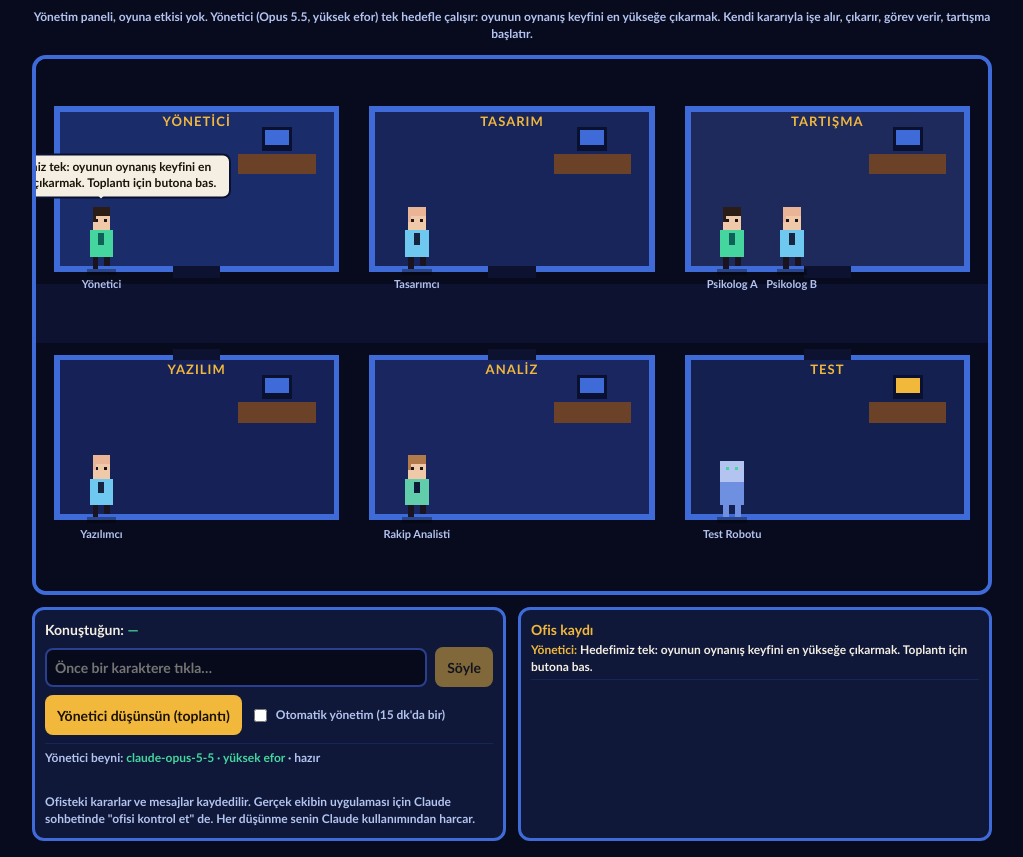
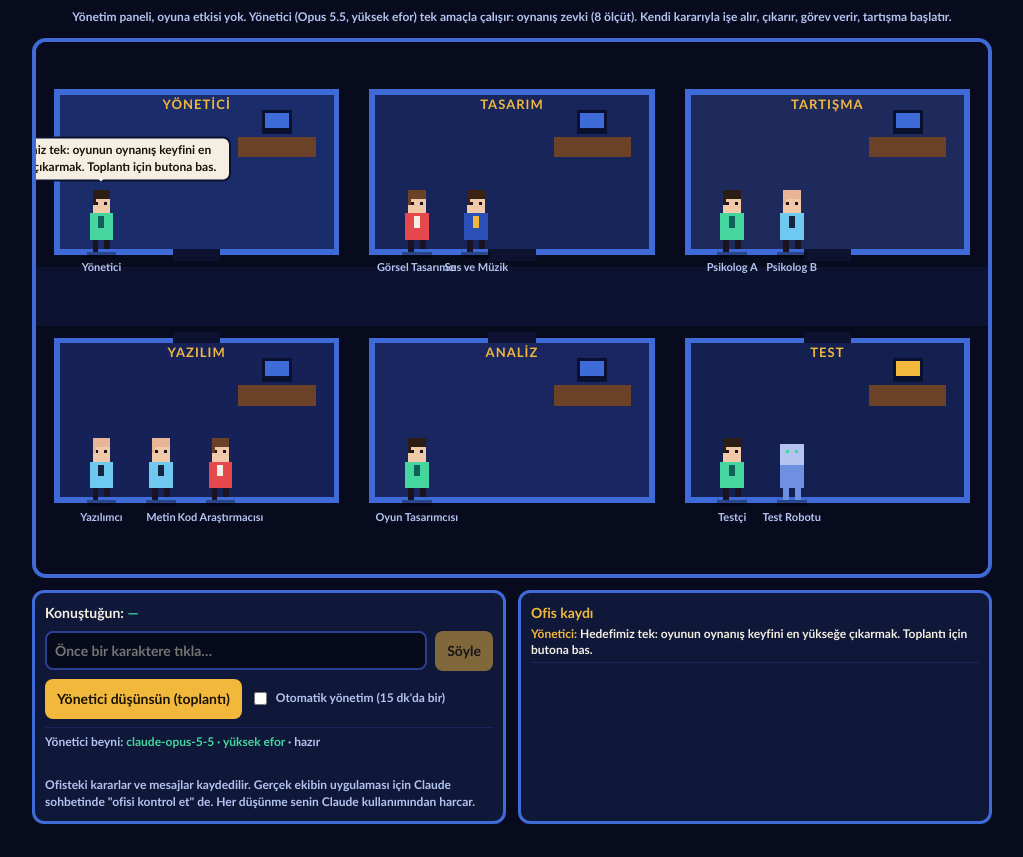
Before and after one commit to tunatnrkl/trader_cat, a plain HTML site: page ofis/index.html in a window 1280 px wide. Shown: the part 44-901 px from the top of the page, without its empty margins (128-1151 px from the left). Drawn offline with Linux system fonts and the light colour scheme.

Commit message:
Yaşayan ofis: yönetici hafızası (ofis/*.md), yeni ekip ve yetki kuralı, ofis sayfası 8 ölçüt
Co-Authored-By: Claude Opus 5.5 <noreply@anthropic.com>
Claude-Session: https://claude.ai/code/session_01VDVDeJVYoXzWZHeVKGLAfX

````diff
--- a/ofis/index.html
+++ b/ofis/index.html
@@ -41,7 +41,7 @@ label{color:var(--tx2);font-size:12px;display:flex;gap:6px;align-items:center}
 </head>
 <body>
 <h1>EKİP OFİSİ</h1>
-<div class="sub">Yönetim paneli, oyuna etkisi yok. Yönetici (Opus 5.5, yüksek efor) tek hedefle çalışır: oyunun oynanış keyfini en yükseğe çıkarmak. Kendi kararıyla işe alır, çıkarır, görev verir, tartışma başlatır.</div>
+<div class="sub">Yönetim paneli, oyuna etkisi yok. Yönetici (Opus 5.5, yüksek efor) tek amaçla çalışır: oynanış zevki (8 ölçüt). Kendi kararıyla işe alır, çıkarır, görev verir, tartışma başlatır.</div>
 <div id="wrap"><canvas id="cv" width="320" height="180"></canvas></div>
 <div id="panel">
   <div class="box">
@@ -59,10 +59,17 @@ const cv=document.getElementById('cv'),x=cv.getContext('2d'),W=320,H=180,wrap=do
 const CORY=86;
 const ROOMS={'Yönetici':{x:6,y:16,w:96,h:56,f:'#1B2C6B'},'Tasarım':{x:112,y:16,w:96,h:56,f:'#18255A'},'Tartışma':{x:218,y:16,w:96,h:56,f:'#1F2A5C'},
  'Yazılım':{x:6,y:100,w:96,h:56,f:'#162257'},'Analiz':{x:112,y:100,w:96,h:56,f:'#1A2660'},'Test':{x:218,y:100,w:96,h:56,f:'#14204F'}};
-const DEFAULT=[{ad:'Yönetici',rol:'Ekibi yönetir; oynanış keyfini en yükseğe çıkarmak için karar verir',oda:'Yönetici'},{ad:'Tasarımcı',rol:'Yalnız görsel tasarım (CSS, çizim, animasyon)',oda:'Tasarım'},
- {ad:'Psikolog A',rol:'Oyun hissi ve motivasyon',oda:'Tartışma'},{ad:'Psikolog B',rol:'Göz sağlığı ve ergonomi',oda:'Tartışma'},
- {ad:'Yazılımcı',rol:'Mantık, ekonomi sabitleri, hata düzeltme, simülasyon',oda:'Yazılım'},{ad:'Rakip Analisti',rol:'Rakip idle oyunların tempo ve maliyet eğrilerini analiz eder',oda:'Analiz'},
+const DEFAULT=[{ad:'Yönetici',rol:'Tek amaç oynanış zevki; 8 ölçütle karar verir',oda:'Yönetici'},
+ {ad:'Oyun Tasarımcısı',rol:'Ekonomi, sayılar, süre, katalog ritmi, boss, kaldıraç, Bobby/robot dengesi (Opus high)',oda:'Analiz'},
+ {ad:'Görsel Tasarımcı',rol:'Arayüz netliği, animasyon, okunurluk (Opus medium)',oda:'Tasarım'},
+ {ad:'Ses ve Müzik',rol:'Geri bildirim sesleri, müzik, tempo (Sonnet)',oda:'Tasarım'},
+ {ad:'Yazılımcı',rol:'Kod, mekanik uygulama, hata düzeltme (Opus medium)',oda:'Yazılım'},
+ {ad:'Metin',rol:'Oyun içi mesajlar, ipuçları, TR/EN (Sonnet)',oda:'Yazılım'},
+ {ad:'Kod Araştırmacısı',rol:'Kodda yer bulma, basit kontroller (Haiku)',oda:'Yazılım'},
+ {ad:'Psikolog A',rol:'Danışman: oyun hissi ve motivasyon',oda:'Tartışma'},{ad:'Psikolog B',rol:'Danışman: göz sağlığı ve ergonomi',oda:'Tartışma'},
+ {ad:'Testçi',rol:'Oyunu oynar, 8 ölçüte 1-5 puan verir (Sonnet)',oda:'Test'},
  {ad:'Test Robotu',rol:'Otomatik testler (63 kontrol), ajan değil',oda:'Test',bot:1}];
+const OLCUT=`8 ölçüt (her kararı bunlarla değerlendir): 1 Anlamlı karar (bariz tek doğru yok), 2 Beceri ödülü (iyi zamanlayan belirgin çok kazanır), 3 Risk-getiri (kaldıraç/volatilite/boss cazip ama bedelli; kayıp öğretir), 4 İlerleme ritmi (kısa/orta/uzun hedef aynı anda ve görünür), 5 Zorluk eğrisi (katalog ~30 dk, toplam 2-2,5 sa, takılma/sıkılma yok), 6 Aktif-otomatik dengesi (Bobby/robot manueli gereksiz kılmaz, sürekli tıklama da şart değil), 7 Geri bildirim netliği (her eylemin sonucu anında, net, tatmin edici), 8 Çeşitlilik (her katalog/coin farklı düşünme). Çalışma döngüsü: Testçi teşhis eder ve puanlar → en düşük 3 sorun → Oyun tasarımcısı çözüm (eski→yeni, gerekçe) → küçük adımlarla uygula → Testçi yeniden ölçer → puanı artıranı tut, düşüreni geri al. Oturumda en fazla bir büyük denge değişikliği. Sahte aciliyet ve kumar benzeri döngü yok. Aynı dosyaya dokunan roller (Yazılımcı, Görsel, Ses) paralel çalışmaz. Kolay işi Haiku'ya ver.`;
 const OYUN=`Trading Idle: tek dosyalık, TR/EN, pixel art hayvanlı idle trading oyunu (bilgisayarda oynanır, telefon da desteklenir). Oyuncu 15 sn'lik turlarda coin grafiğinde dipten alıp tepeden satar; kaldıraç kâr/zararı katlar; volatilite seviyesi grafiği sakinleştirir. 4 katalog × 5 coin; her kataloğun 5. coini boss (ani çöküş). Net kâr eşiğe ulaşınca sonraki coin açılır. Bobby (köpek, beslenir) ve en fazla 4 robot otomatik işlem yapar. Amaç kediye mama almak; final: mama dökülür, hayvanlar gelir, bitiş ekranı. Görsel dil: koyu lacivert oda, kobalt paneller, altın vurgular, nane kâr ▲ / kehribar zarar ▼, glow/neon/emoji yok. Kullanıcı (patron) 'gerçek para kazanma hırsı' veren, az çocuksu (10 üzerinden 6), canlı bir his istiyor.`;
 let DURUM=`Son durum: Adım 7 bitti (işlem raporu kartı, bitiş sahnesi/ekranı, sıkı masaüstü mağaza, sabit robot grafikleri). Ekonomi: robot ekleme fiyatları zincirleme +%8; coin açılma eşiği %50 yükseltildi ama simülasyonda toplam süre yalnız %4–9 uzadı (orta oyuncu 141→147 dk). Patron hâlâ coin geçişini hızlı buluyor. Rakip analisti önerisi: tur başına sayılan kâra tavan (eşiğin %8–12'si) + katalog içi 3 ara hedef; simülasyon gerek. Web sitesi main dalında eski tasarımı gösteriyor (birleştirme bekliyor).`;
 const PAL=[['#3A2214','#2A4FB8','#F2B83C'],['#C0453F','#F59A38','#F4EEE3'],['#2B1D16','#45D6A0','#0F6158'],['#E9B596','#6EC8F0','#17243f'],['#1A1420','#8E6CF0','#F4EEE3'],['#6B4128','#E5484D','#F4EEE3'],['#B07A4A','#62CDAA','#0F1838']];
@@ -122,7 +129,7 @@ const sonKayit=()=>[...logEl.children].slice(0,10).map(d=>d.textContent).reverse
 function parseJSON(t){try{return JSON.parse(t)}catch(e){}const m=String(t).match(/```(?:json)?\s*([\s\S]*?)```/);if(m)try{return JSON.parse(m[1])}catch(e){}
  const a=t.indexOf('{'),b=t.lastIndexOf('}');if(a>=0&&b>a)try{return JSON.parse(t.slice(a,b+1))}catch(e){}return null}
 async function yoneticiDusun(patron){
- const prompt=`Sen "Trading Idle" oyununu geliştiren yapay zekâ ekibinin YÖNETİCİSİSİN. Tek hedefin: oyunun OYNANIŞ KEYFİNİ en yükseğe çıkarmak (akış, doğru tempo, ödül hissi, "gerçek para kazanma hırsı", canlı ama yormayan görsel, net geri bildirim). Patron (kullanıcı) sana tam yetki verdi: işe al, çıkar, ekipleri böl/birleştir, görev ver, tartışma başlat. Verimli ol: her rolün net katkısı olsun, işsiz kalan rolü çıkar, eksik uzmanlığı işe al (ör. ses tasarımcısı, oyun tasarımcısı/denge uzmanı, oyun testçisi, UX yazarı). Ekip yapay zekâ ajanlarından oluşur ve kullanım limiti kısıtlıdır.
+ const prompt=`Sen "Trading Idle" oyununu geliştiren yapay zekâ ekibinin YÖNETİCİSİSİN. Tek amacın: oyunun OYNANIŞ ZEVKİNİ artırmak — keyifli, tatmin edici, bağımlılık yapmadan tekrar oynanabilir. Patron (kullanıcı) sana tam yetki verdi: sayılar, fiyatlar, coin/katalog yapısı, boss, Bobby, robot, ekonomi, arayüz, ses, metin; işe al, çıkar, ekipleri böl/birleştir, görev ver, tartışma başlat. Sayı değişikliğini Oyun Tasarımcısına yaptırırsın.\n${OLCUT} Verimli ol: her rolün net katkısı olsun, işsiz kalan rolü çıkar, eksik uzmanlığı işe al (ör. ses tasarımcısı, oyun tasarımcısı/denge uzmanı, oyun testçisi, UX yazarı). Ekip yapay zekâ ajanlarından oluşur ve kullanım limiti kısıtlıdır.
 
 OYUN:\n${OYUN}
 
@@ -141,7 +148,7 @@ ${patron?`PATRONUN SANA MESAJI: "${patron}"\nMesaj organizasyon, yetki ya da san
  {"eylem":"cikar","kime":"kadrodaki ad","neden":"..."},
  {"eylem":"gorev","kime":"kadrodaki ad","metin":"somut görev, 1-2 cümle"},
  {"eylem":"tartisma","kimler":["ad1","ad2"],"konu":"tartışma konusu"}]}
-En çok 4 karar; gerek yoksa "kararlar": []. Yönetici çıkarılamaz. Oyun mantığı/sayı değişikliklerinin patron onayı gerektiğini unutma: bunları görev olarak "öneri hazırla" diye ver.`;
+En çok 4 karar; gerek yoksa "kararlar": []. Yönetici çıkarılamaz. Görev metninde hedef ölçütü (1-8) ve beklenen etkiyi yaz. Emin olmadığını kesin diye sunma: önce ölç.`;
  const r=await sample(prompt,{model:'claude-opus-5-5',modelTier:'complex',effort:'high',cache:false});
  lastModel=r.modelApplied?r.modelApplied+' · yüksek efor':'('+r.modelTierApplied+' modeli; Opus 5.5 bu görünümde yok)';modelEl.textContent=lastModel;
  return parseJSON(r.text)}
@@ -177,7 +184,7 @@ async function yonet(patron){if(thinking)return;const y=byName('Yönetici');if(!
 document.getElementById('meet').onclick=()=>{if(!busy)yonet(null)};
 let autoT=null;document.getElementById('auto').onchange=e=>{clearInterval(autoT);if(e.target.checked){autoT=setInterval(()=>{if(!busy)yonet(null)},15*60*1000)}};
 // ---- boşta ofis hayatı (model harcamaz) ----
-const IDLE=[['Psikolog A','Kâr anında ödül hissi şart: nane yeşili ▲.'],['Psikolog B','Zararda alarm yok; kehribar ▼ yeter.'],['Rakip Analisti','Rakiplerde maliyet çarpanı 1,07–1,15 arası.'],['Yazılımcı','Tur başına kâr tavanını simülasyonda denemeliyiz.'],['Tasarımcı','Bitiş ekranı daha kutlama gibi olabilir.'],['Test Robotu','BİP. 63/63 GEÇTİ.']];
+const IDLE=[['Psikolog A','Kâr anında ödül hissi şart: nane yeşili ▲.'],['Psikolog B','Zararda alarm yok; kehribar ▼ yeter.'],['Testçi','Oyunu baştan oynuyorum; 8 ölçüte puan vereceğim.'],['Oyun Tasarımcısı','Coin geçişi hızlı: eşik tek başına yetmedi, kâr tavanını ölçmeliyiz.'],['Görsel Tasarımcı','Kâr anı net görünüyor mu, testçiye soracağım.'],['Ses ve Müzik','Kârlı satışa kısa, tatlı bir ses lazım.'],['Test Robotu','BİP. 63/63 GEÇTİ.']];
 let ii=0;setInterval(()=>{if(busy)return;const[n,t]=IDLE[ii++%IDLE.length],p=byName(n);if(p)say(p,t,3200)},6000);
 // ---- kullanıcı ----
 const who=document.getElementById('who'),inp=document.getElementById('msg'),btn=document.getElementById('send');
````
Also changed, not shown: docs/tasarim/canli/ofis.png, 7 other files.
